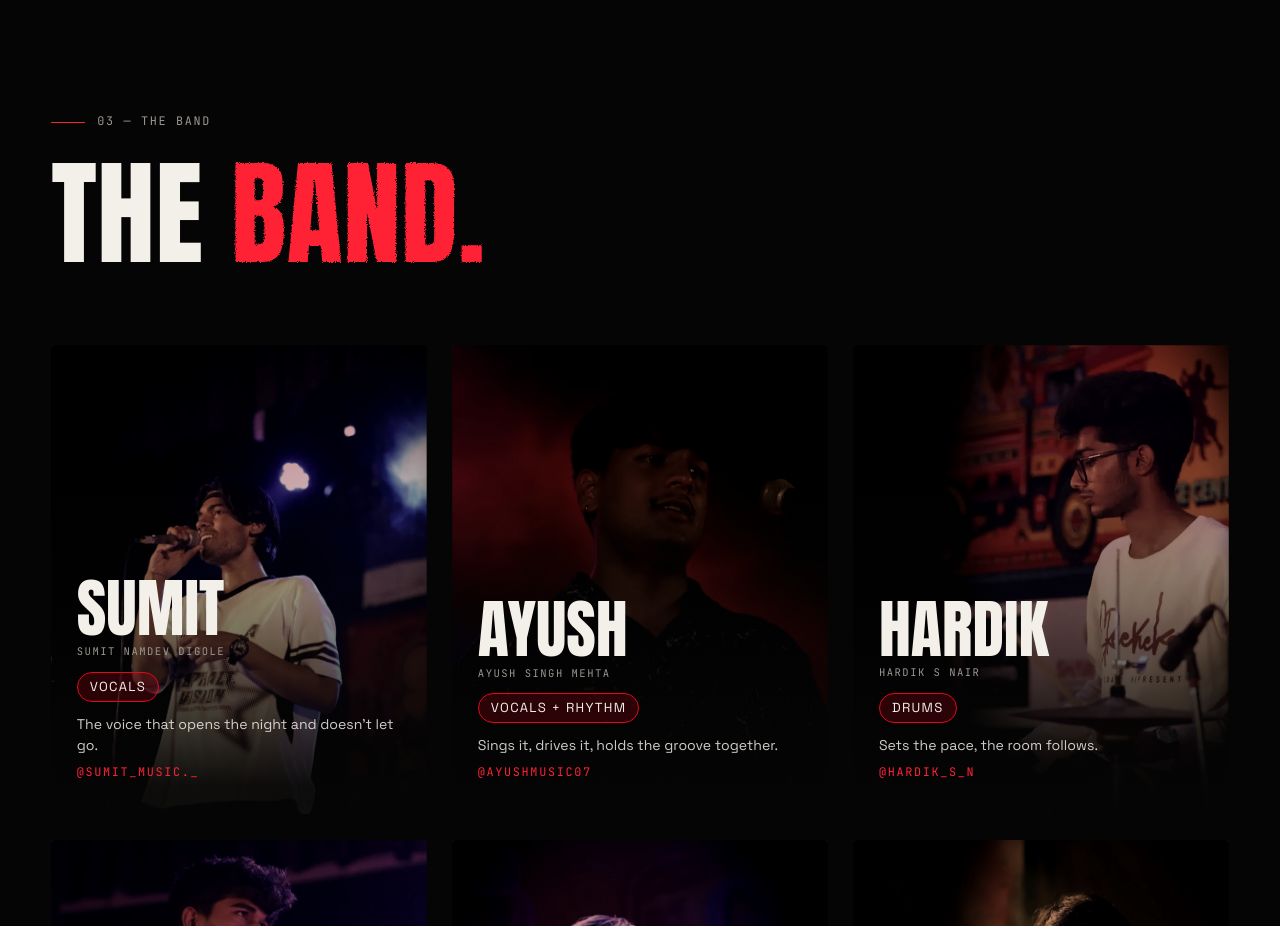
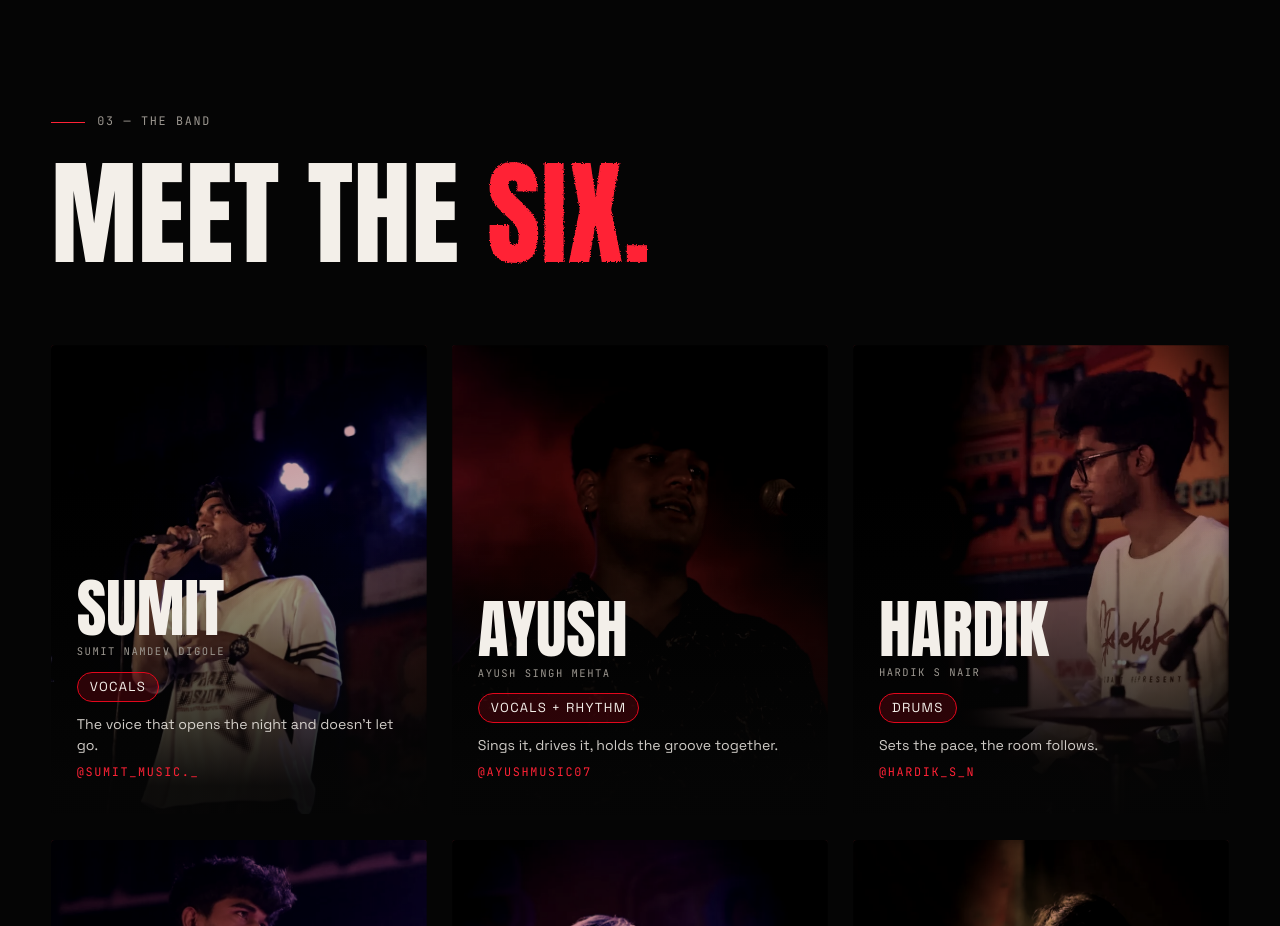
Before and after one commit to Adithkp03/Minerva-website, a website built with Vite: page index.html in a window 1280 px wide. Shown: the part 3160-4086 px from the top of the page. Built offline with nearby package versions, Linux system fonts and the light colour scheme; some packages are replaced by stand-ins of ours.

Commit message:
The band: restore Meet the six heading

```diff
--- a/index.html
+++ b/index.html
@@ -146,7 +146,7 @@
   <div class="wrap">
     <div class="band-head">
       <p class="label mono"><i></i>03 &mdash; The band</p>
-      <h2 class="h2">The <em>band.</em></h2>
+      <h2 class="h2">Meet the <em>six.</em></h2>
     </div>
     <div class="members" id="members">
       <article class="member" data-n="01">
```
